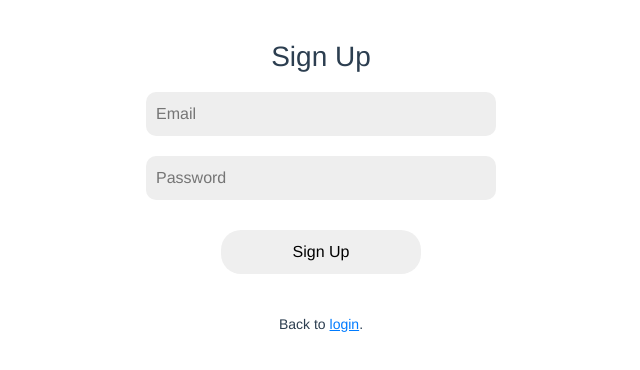
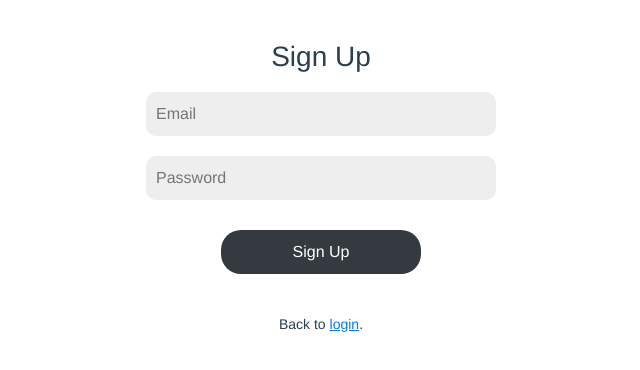
Before and after one commit to emirxmertoglu/todo, a Vue app: page /register in a window 1280 px wide. Shown: the top 370 px of the page, without its empty margins (319-959 px from the left). Built offline with nearby package versions, Linux system fonts and the light colour scheme; no server answers.

Commit message:
some ui fixes again and edited error messages for register page

```diff
--- a/src/components/Login.vue
+++ b/src/components/Login.vue
@@ -3,7 +3,7 @@
     <h3>Sign In</h3>
     <input type="email" placeholder="Email" v-model="email" />
     <input type="password" placeholder="Password" v-model="password" />
-    <button @click="login">Connection</button>
+    <b-button variant="dark" @click="login">Connection</b-button>
     <p>
       You don't have an account? You can
       <router-link :to="{ name: 'Register' }">create</router-link>
--- a/src/components/Register.vue
+++ b/src/components/Register.vue
@@ -3,7 +3,7 @@
     <h3>Sign Up</h3>
     <input type="email" placeholder="Email" v-model="email" />
     <input type="password" placeholder="Password" v-model="password" />
-    <button @click="signUp">Sign Up</button>
+    <b-button variant="dark" @click="signUp">Sign Up</b-button>
     <p>
       Back to
       <router-link :to="{ name: 'Login' }">login</router-link>.
@@ -27,8 +27,7 @@ export default {
       firebase
         .auth()
         .createUserWithEmailAndPassword(this.email, this.password)
-        .then(
-          (userCredential) => {
+        .then((userCredential) => {
           alert("Your acoount has been created!");
 
           firebase
@@ -41,11 +40,10 @@ export default {
             });
 
           this.$router.push({ name: "BoardList" });
-          },
-          (err) => {
-            alert("Opps! ") + err;
-          }
-        );
+        })
+        .catch((err) => {
+          alert("Opps! Error: " + err.message);
+        });
     },
   },
 };
```
Lines whose indentation alone changed are shown as unchanged.
